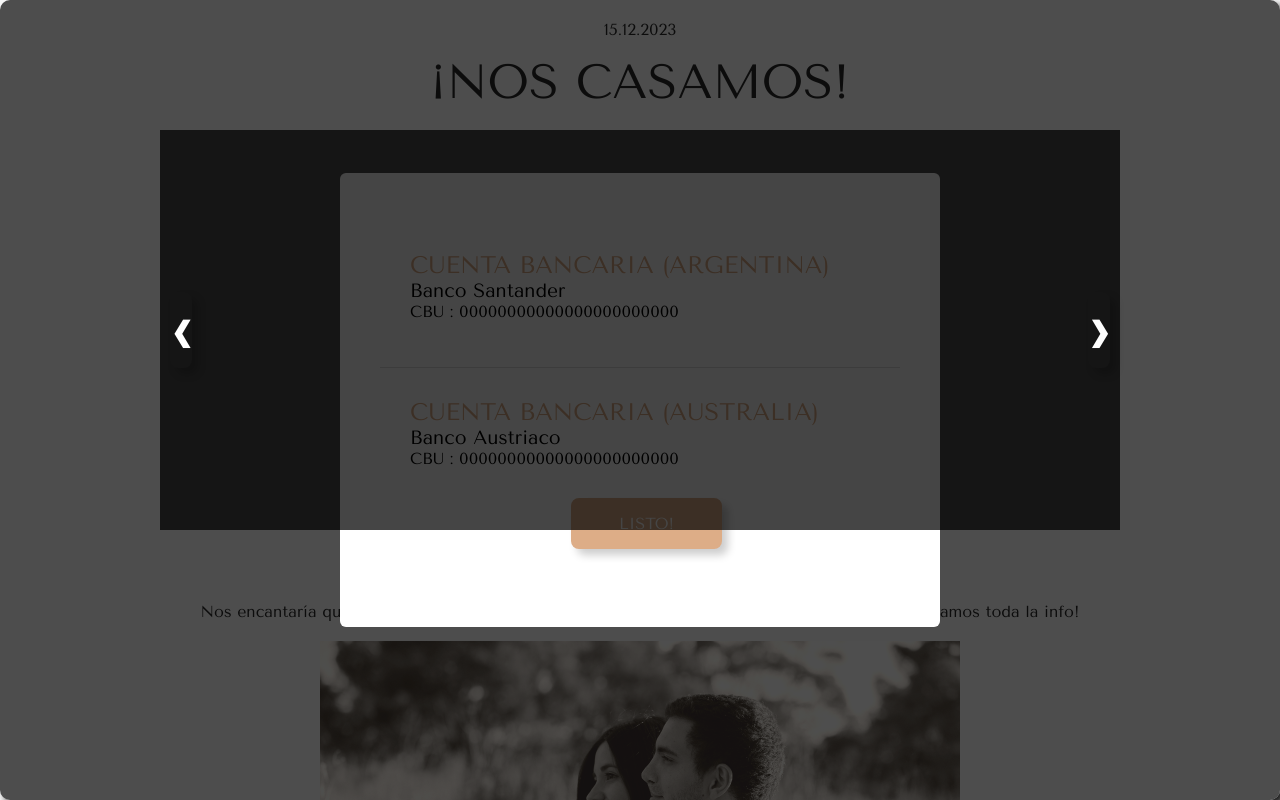
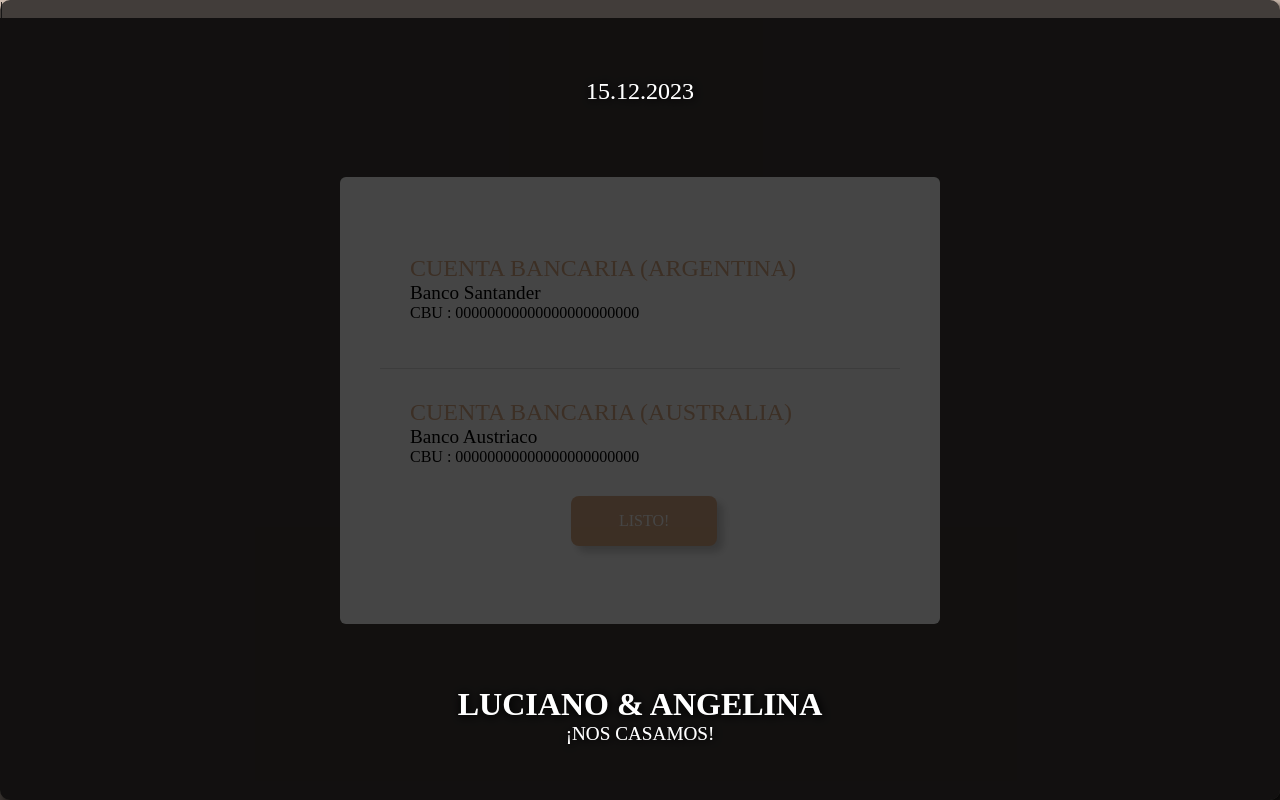
Before and after one commit to EmilyGiulianaScher/Wed.AngiLu, a plain HTML site: page index.html in a window 1280 px wide. Shown: the top 800 px of the page. Drawn offline with nearby package versions, Linux system fonts and the light colour scheme.

Commit message:
agregado

```diff
--- a/index.html
+++ b/index.html
@@ -12,6 +12,14 @@
 
     <link href="https://fonts.googleapis.com/css2?family=EB+Garamond&family=Tenor+Sans&display=swap" rel="stylesheet">
 
+    <link
+        href="https://fonts.googleapis.com/css2?family=EB+Garamond&family=Noto+Serif:wght@300&family=Tenor+Sans&display=swap"
+        rel="stylesheet">
+
+    <link
+        href="https://fonts.googleapis.com/css2?family=Noto+Serif:wght@300&family=Pinyon+Script&family=Tenor+Sans&display=swap"
+        rel="stylesheet">|
+
     <!-- Font Awesome -->
     <link rel="stylesheet" href="https://cdnjs.cloudflare.com/ajax/libs/font-awesome/5.13.0/css/all.min.css">
 
@@ -23,54 +31,53 @@
 </head>
 
 <body>
-    <section class="contenedorC1">
-
-        <p> 15.12.2023</p>
-        <h1> ¡nos casamos! </h1>
-    </section>
     <header class="owl-carousel owl-theme">
         <div class="slide slide-1">
             <div class="slide-content">
+                <p>15.12.2023</p>
+                <div>
+                    <h1>Luciano & Angelina</h1>
+                    <h1>¡Nos casamos!</h1>
+                </div>
             </div>
         </div>
         <div class="slide slide-2">
             <div class="slide-content">
+                <p>15.12.2023</p>
+                <div>
+                    <h1>Luciano & Angelina</h1>
+                    <h1>¡Nos casamos!</h1>
+                </div>
             </div>
         </div>
         <div class="slide slide-3">
             <div class="slide-content">
+                <p>15.12.2023</p>
+                <div>
+                    <h1>Luciano & Angelina</h1>
+                    <h1>¡Nos casamos!</h1>
+                </div>
             </div>
-        </div>
         </div>
     </header>
 
     <main>
         <section class="contenedorC1">
-            <h2> luciano & angelina</h2>
-            <p> Nos encantaría que formes parte de esta celebración tan importante para nosotros, abajo te dejamos toda
-                la info!</p>
+            <p> Nos encantaría que formes parte de esta celebración tan importante para nosotros, abajo te dejamos toda la info!</p>
         </section>
 
+        <section class="contenedorImg">
+            <img src="imagenes/19byn.jpg" alt="imgbyn">
+        </section>
 
-
-        <section class="contenedorImg">
-
-            <img src="imagenes/19byn.jpg" alt="imgbyn">
-
-
-        </section>
         <section class="contenedorC1">
-
-
             <h2> ceremonia religiosa</h2>
-            <p> La Ceremonia Religiosa se realizará a las 17:00hs en la Parroquia San Francisco Solano, ubicada en
-                Mendoza entre Quintana y Martínez</p>
+            <p> La Ceremonia Religiosa se realizará a las 17:00hs en la Parroquia San Francisco Solano, ubicada en Mendoza entre Quintana y Martínez</p>
             <div class="botonC1">
                 <button>
                     <a href="https://goo.gl/maps/vjbVzpj2QjnQodMa7" target="_blank"> COMO LLEGAR</a>
                 </button>
             </div>
-
             <h2> ceremonia civil y festejo</h2>
             <p> Las celebraciones se haran en conjunto a partir de las 19hs en Espacio Andes, ubicado en Av. Maipú 3841
             </p>
--- a/scss/_bienvenida.scss
+++ b/scss/_bienvenida.scss
@@ -1,4 +1,4 @@
-.contenedorC1{
+.contenedorC1 {
     margin-top: 20px;
     margin-right: 20px;
     margin-bottom: 20px;
@@ -14,17 +14,20 @@
         margin-top: 15px;
         margin-bottom: 15px;
         color: black;
+        font-family: 'Tenor Sans', sans-serif;
 
 
     }
-    h2{
+
+    h2 {
         display: flex;
         font-size: 2rem;
         justify-content: center;
         align-items: center;
-        text-transform: uppercase;
+
         margin-top: 15px;
         margin-bottom: 15px;
+        font-family: 'Pinyon Script', cursive;
     }
 
     p {
@@ -45,7 +48,8 @@
 
 
     }
-    .abrir-modal{
+
+    .abrir-modal {
         text-decoration: none;
         padding: 1em 3em;
         border-radius: 8px;
--- a/scss/_carousel.scss
+++ b/scss/_carousel.scss
@@ -5,13 +5,12 @@
 }
 
 .owl-carousel {
-  width: 75%;
-  margin: 0 auto; /* Centro horizontal */
+  width: 100%;
 
 
 .slide {
   width: 100%;
-  height: 50vh; /* Ajustar la altura */
+  height: 100vh; /* Ajustar la altura */
   position: relative;
   background-size: cover;
   background-repeat: no-repeat;
@@ -49,46 +48,40 @@
   top: 50%;
   transform: translateY(-50%);
   color: #fff;
-  padding: 0 20%;
+}
 }
 
-.owl-dots {
+.slide-content {
+  display: flex;
+  flex-direction: column;
+  justify-content: space-between; /* Distribuir elementos verticalmente */
+  position: absolute;
   width: 100%;
+  height: 100%;
+  padding: 10px;
+  box-sizing: border-box;
+  color: #fff;
+
+  p {
+    font-size: 1.5rem;
     text-align: center;
-  position: absolute;
-  bottom: 1%;
+    margin-top: 4%;
+    text-shadow: 1px 1px 10px rgba(0, 0, 0, 0.8);
   }
 
-.owl-dots span {
-  width: 20px !important;
-  height: 20px !important;
+  h1 {
+    font-size: 2rem;
+    font-weight: 600;
+    text-transform: uppercase;
+    text-align: center;
+    text-shadow: 1px 1px 10px rgba(0, 0, 0, 0.8);
   }
 
-.owl-dots button {
-  border: none !important;
-  outline: none !important;
-}
-
-.owl-nav button {
-  border: none !important;
-  outline: none !important;
-}
-
-.owl-prev, .owl-next {
-  position: absolute;
-  top: 50%;
-  transform: translateY(-50%);
-  color: #fff !important;
-  font-size: 65px !important;
-  font-weight: bolder !important;
-  background:none !important;
-}
-
-.owl-prev {
-  left: 1%;
-}
-
-.owl-next {
-  right: 1%;
+  /* Agrega estilos para el segundo h1 */
+  h1:last-child {
+    font-size: 1.2rem;
+    font-weight: 400;
+    text-shadow: 1px 1px 10px rgba(0, 0, 0, 0.8);
+    margin-bottom: 5%;
   }
 }
--- a/scss/_imgb&n.scss
+++ b/scss/_imgb&n.scss
@@ -1,7 +1,7 @@
 
 .contenedorImg {
   position: relative;
-    width: 50%; /* Ajusta el ancho deseado */
+  width: 100%; /* Ajusta el ancho deseado */
   margin: 0 auto; /* Para centrar horizontalmente */
 }
 
@@ -13,6 +13,6 @@
 
 @media (max-width: 768px) {
   .contenedorImg {
-      width: 80%; /* Cambiar el ancho para dispositivos más pequeños */
+    width: 100%; /* Cambiar el ancho para dispositivos más pequeños */
   }
 }
--- a/scss/style.scss
+++ b/scss/style.scss
@@ -4,13 +4,7 @@
 
 
 body{
-    font-family: 'EB Garamond', serif;
-    font-family: 'Tenor Sans', sans-serif;
-    background-color: rgb(248,244,241);
-    background-image: url(../imagenes/fondo.text); /* Reemplaza 'ruta-de-tu-imagen.png' con la ruta de tu imagen */
-    background-size: contain; /* Ajusta el tamaño de la imagen para cubrir todo el fondo */
-    background-repeat: repeat; /* Repite la imagen en el fondo */
-    background-color: #f9f9f9; /* Color de fondo de respaldo */
+    background-color: rgb(207,189,176);
   }
 
 
```
Also changed, not shown: css/style.css, 1 other file. Lines whose indentation alone changed are shown as unchanged.
